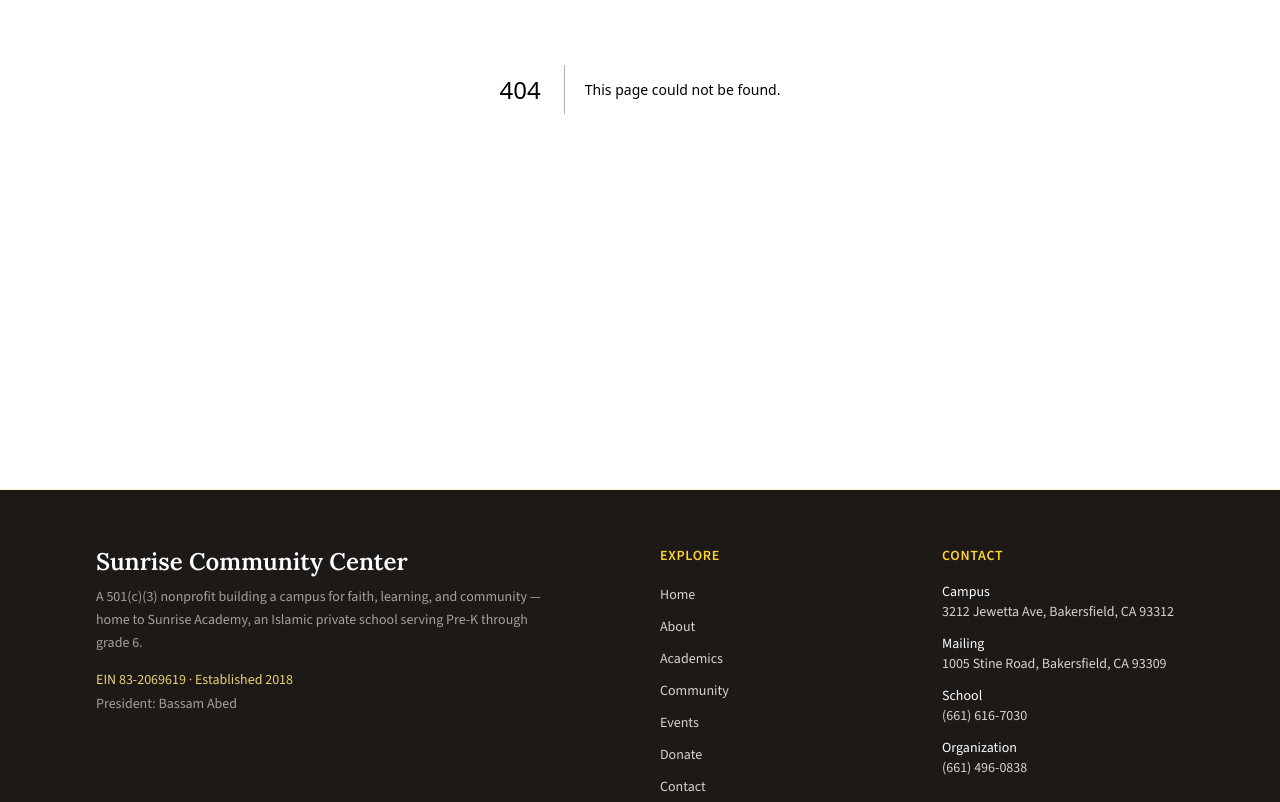
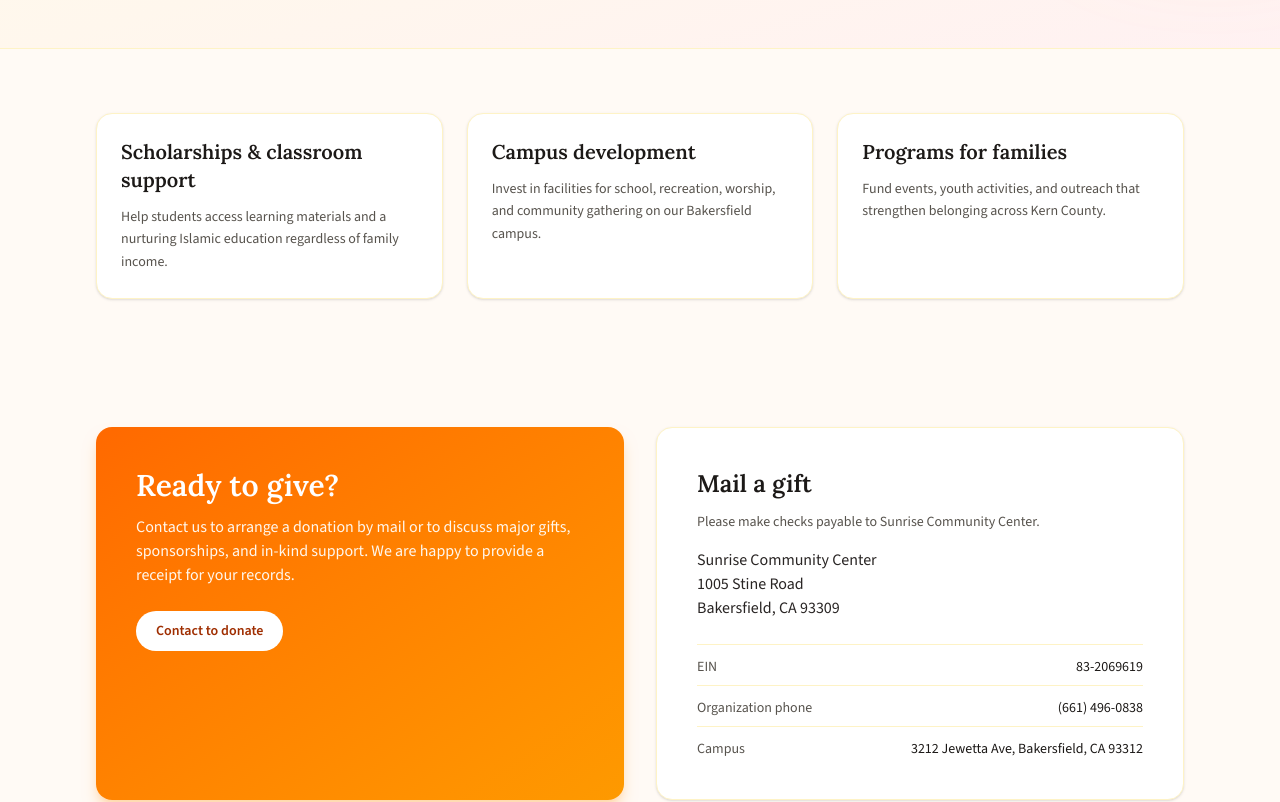
Before and after one commit to Aabed222/sunrise-community-center, a Next.js app: page /donate in a window 1280 px wide. Before the commit this address had no page. Shown: the part 380-1182 px from the top of the page. Built offline with nearby package versions, Linux system fonts and the light colour scheme.

Commit message:
Add Events and Donate pages

```diff
--- /dev/null
+++ b/src/app/donate/page.tsx
@@ -0,0 +1,89 @@
+import type { Metadata } from "next";
+import Link from "next/link";
+import PageHero from "@/components/PageHero";
+import Section from "@/components/Section";
+import { formatAddress, site } from "@/lib/site";
+
+export const metadata: Metadata = {
+  title: "Donate",
+  description: `Support ${site.name}, a 501(c)(3) nonprofit (EIN ${site.ein}) serving Bakersfield families.`,
+};
+
+const impacts = [
+  {
+    title: "Scholarships & classroom support",
+    body: "Help students access learning materials and a nurturing Islamic education regardless of family income.",
+  },
+  {
+    title: "Campus development",
+    body: "Invest in facilities for school, recreation, worship, and community gathering on our Bakersfield campus.",
+  },
+  {
+    title: "Programs for families",
+    body: "Fund events, youth activities, and outreach that strengthen belonging across Kern County.",
+  },
+];
+
+export default function DonatePage() {
+  return (
+    <>
+      <PageHero
+        eyebrow="Give with confidence"
+        title="Your generosity builds tomorrow’s community"
+        description={`${site.name} is a 501(c)(3) nonprofit. Donations are tax-deductible to the extent allowed by law. EIN ${site.ein}.`}
+      />
+      <Section>
+        <div className="grid gap-6 md:grid-cols-3">
+          {impacts.map((item) => (
+            <article key={item.title} className="rounded-2xl border border-amber-100 bg-white p-6 shadow-sm">
+              <h2 className="font-serif text-xl font-semibold text-stone-900">{item.title}</h2>
+              <p className="mt-3 text-sm leading-relaxed text-stone-600">{item.body}</p>
+            </article>
+          ))}
+        </div>
+      </Section>
+      <Section className="pt-0">
+        <div className="grid gap-8 lg:grid-cols-2">
+          <div className="rounded-2xl bg-gradient-to-br from-orange-500 to-amber-500 p-8 text-white shadow-lg shadow-orange-200 sm:p-10">
+            <h2 className="font-serif text-2xl font-semibold sm:text-3xl">Ready to give?</h2>
+            <p className="mt-3 text-orange-50">
+              Contact us to arrange a donation by mail or to discuss major gifts, sponsorships, and
+              in-kind support. We are happy to provide a receipt for your records.
+            </p>
+            <Link
+              href="/contact"
+              className="mt-6 inline-flex rounded-full bg-white px-5 py-2.5 text-sm font-semibold text-orange-800 hover:bg-amber-50"
+            >
+              Contact to donate
+            </Link>
+          </div>
+          <div className="rounded-2xl border border-amber-100 bg-white p-8 shadow-sm sm:p-10">
+            <h2 className="font-serif text-2xl font-semibold text-stone-900">Mail a gift</h2>
+            <p className="mt-3 text-sm text-stone-600">Please make checks payable to {site.name}.</p>
+            <address className="mt-4 not-italic text-stone-800">
+              {site.name}
+              <br />
+              {site.mailing.line1}
+              <br />
+              {site.mailing.city}, {site.mailing.state} {site.mailing.zip}
+            </address>
+            <dl className="mt-6 space-y-2 text-sm text-stone-600">
+              <div className="flex justify-between gap-4 border-t border-amber-100 pt-3">
+                <dt>EIN</dt>
+                <dd className="font-medium text-stone-900">{site.ein}</dd>
+              </div>
+              <div className="flex justify-between gap-4 border-t border-amber-100 pt-3">
+                <dt>Organization phone</dt>
+                <dd className="font-medium text-stone-900">{site.phones.org}</dd>
+              </div>
+              <div className="flex justify-between gap-4 border-t border-amber-100 pt-3">
+                <dt>Campus</dt>
+                <dd className="text-right font-medium text-stone-900">{formatAddress(site.campus)}</dd>
+              </div>
+            </dl>
+          </div>
+        </div>
+      </Section>
+    </>
+  );
+}
--- /dev/null
+++ b/src/app/events/page.tsx
@@ -0,0 +1,70 @@
+import type { Metadata } from "next";
+import Link from "next/link";
+import PageHero from "@/components/PageHero";
+import Section from "@/components/Section";
+import { site } from "@/lib/site";
+
+export const metadata: Metadata = {
+  title: "Events",
+  description: `Upcoming programs and community gatherings at ${site.name}.`,
+};
+
+const highlights = [
+  {
+    title: "Open house & school tours",
+    body: "Meet teachers, tour classrooms, and learn about Sunrise Academy enrollment for Pre-K through grade 6.",
+    tag: "School",
+  },
+  {
+    title: "Community gatherings",
+    body: "Seasonal programs, family nights, and celebrations that bring neighbors together on campus.",
+    tag: "Community",
+  },
+  {
+    title: "Volunteer days",
+    body: "Help with campus improvements, events, and classroom support — every skill and hour makes a difference.",
+    tag: "Service",
+  },
+  {
+    title: "Fundraisers",
+    body: "Join benefit dinners and campaigns that fund scholarships, facilities, and youth programs.",
+    tag: "Giving",
+  },
+];
+
+export default function EventsPage() {
+  return (
+    <>
+      <PageHero
+        eyebrow="Gather with us"
+        title="Events that bring people together"
+        description="From school open houses to community nights, events are how we welcome new families and strengthen bonds across Bakersfield."
+      />
+      <Section>
+        <div className="grid gap-6 md:grid-cols-2">
+          {highlights.map((event) => (
+            <article key={event.title} className="rounded-2xl border border-amber-100 bg-white p-6 shadow-sm">
+              <span className="inline-flex rounded-full bg-orange-50 px-3 py-1 text-xs font-semibold uppercase tracking-wide text-orange-800">
+                {event.tag}
+              </span>
+              <h2 className="mt-3 font-serif text-xl font-semibold text-stone-900">{event.title}</h2>
+              <p className="mt-3 text-sm leading-relaxed text-stone-600">{event.body}</p>
+            </article>
+          ))}
+        </div>
+        <div className="mt-10 rounded-2xl border border-dashed border-orange-200 bg-amber-50/50 p-8 text-center">
+          <p className="font-medium text-stone-800">Want the latest schedule?</p>
+          <p className="mt-2 text-sm text-stone-600">
+            Call the organization line at {site.phones.org} or reach out through our contact form.
+          </p>
+          <Link
+            href="/contact"
+            className="mt-5 inline-flex rounded-full bg-orange-600 px-5 py-2.5 text-sm font-semibold text-white hover:bg-orange-700"
+          >
+            Contact us
+          </Link>
+        </div>
+      </Section>
+    </>
+  );
+}
```
